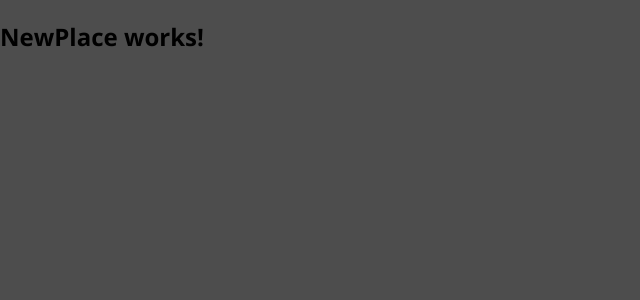
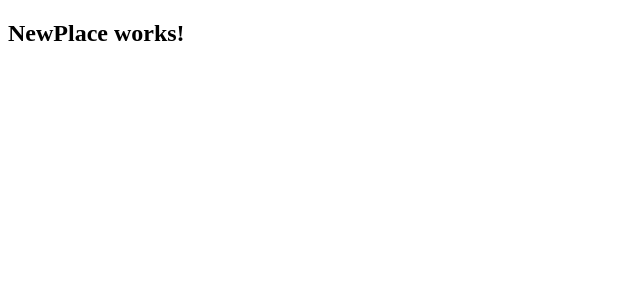
Before and after one commit to MrNandang/mern-frontend, a React (Create React App) app: page /places/new in a window 1280 px wide. Shown: the top 300 px of the page, without its empty margins (0-640 px from the left). Built offline with nearby package versions, Linux system fonts and the light colour scheme.

Commit message:
0.3.1 Rev

```diff
--- a/src/App.js
+++ b/src/App.js
@@ -1,5 +1,6 @@
 import React from 'react';
 import {BrowserRouter as Router, Route, Redirect, Switch} from 'react-router-dom';
+import './index.css';
 
 import Users from './user/pages/Users';
 import NewPlace from './places/pages/NewPlace';
--- a/src/index.css
+++ b/src/index.css
@@ -1,42 +1,4 @@
-@import url('https://fonts.googleapis.com/css?family=Open+Sans:400,700&display=swap');
-
-* {
-  box-sizing: border-box;
+.App {
+  font-family: sans-serif;
+  text-align: center;
 }
-
-html {
-  font-family: 'Open Sans', sans-serif;
-}
-
-body {
-  margin: 0;
-  background: #4d4d4d;
-}
-
-.slide-in-left-enter {
-  transform: translateX(-100%);
-}
-
-.slide-in-left-enter-active {
-  transform: translateX(0);
-  opacity: 1;
-  transition: all 200ms;
-}
-
-.slide-in-left-exit {
-  transform: translateX(0%);
-  opacity: 1;
-}
-
-.slide-in-left-exit-active {
-  transform: translateX(-100%);
-  opacity: 0;
-  transition: all 200ms;
-}
-
-.center {
-  text-align: center;
-  display: flex;
-  justify-content: center;
-  align-items: center;
-}
--- a/src/index.js
+++ b/src/index.js
@@ -1,7 +1,6 @@
 import React from 'react';
 import ReactDOM from 'react-dom';
 
-import './index.css';
 import App from './App';
 
 ReactDOM.render(<App />, document.getElementById('root'));
```
